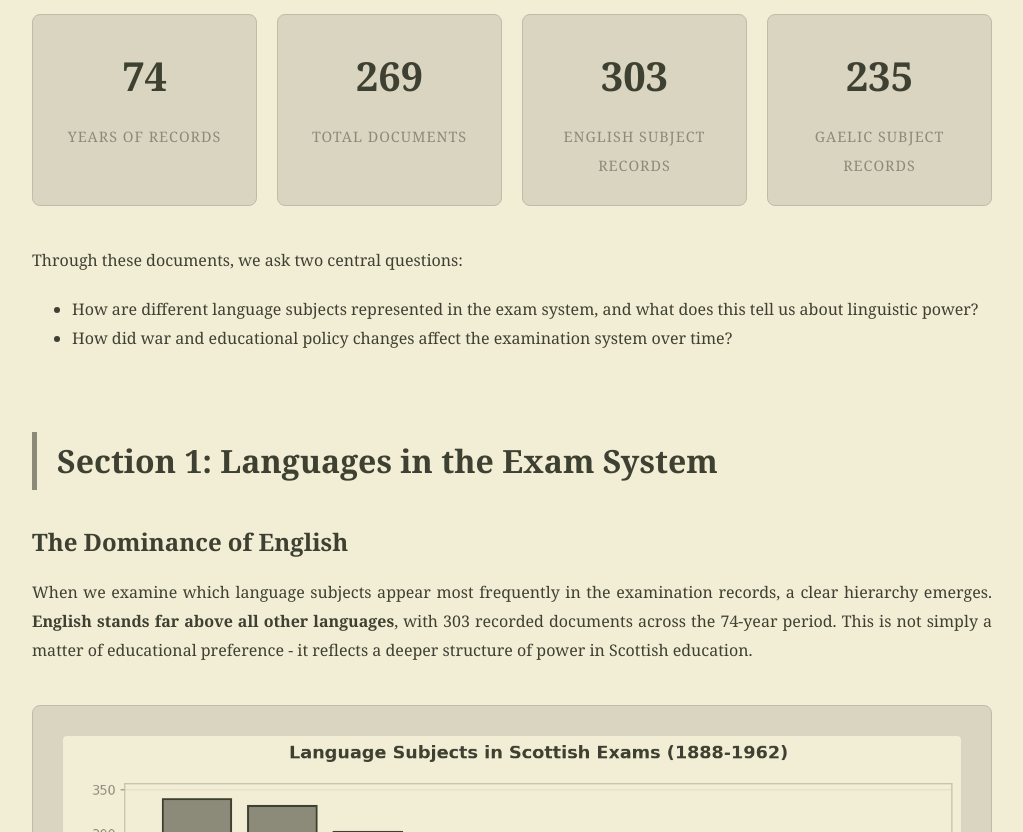
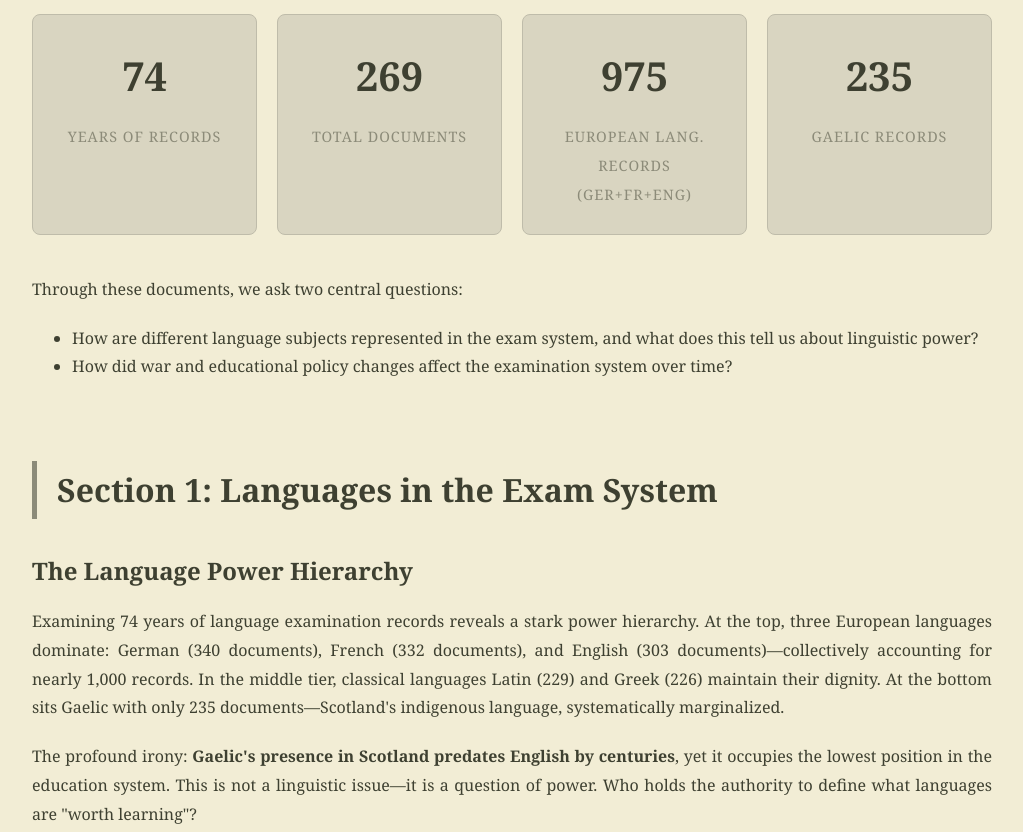
Before and after one commit to yitaochu66-dotcom/scottish-education-data-, a plain HTML site: page index.html in a window 1280 px wide. Shown: the part 820-1652 px from the top of the page, without its empty margins (128-1151 px from the left). Drawn offline with Linux system fonts and the light colour scheme.

Commit message:
Update index.html

```diff
--- a/index.html
+++ b/index.html
@@ -221,12 +221,12 @@
                     <span class="stat-label">Total Documents</span>
                 </div>
                 <div class="stat-box">
-                    <span class="stat-number">303</span>
-                    <span class="stat-label">English Subject Records</span>
+                    <span class="stat-number">975</span>
+                    <span class="stat-label">European Lang. Records (Ger+Fr+Eng)</span>
                 </div>
                 <div class="stat-box">
                     <span class="stat-number">235</span>
-                    <span class="stat-label">Gaelic Subject Records</span>
+                    <span class="stat-label">Gaelic Records</span>
                 </div>
             </div>
 
@@ -240,17 +240,19 @@
         <section id="languages">
             <h2>Section 1: Languages in the Exam System</h2>
 
-            <h3>The Dominance of English</h3>
-            <p>When we examine which language subjects appear most frequently in the examination records, a clear hierarchy emerges. <span class="emphasis">English stands far above all other languages</span>, with 303 recorded documents across the 74-year period. This is not simply a matter of educational preference - it reflects a deeper structure of power in Scottish education.</p>
+            <h3>The Language Power Hierarchy</h3>
+            <p>Examining 74 years of language examination records reveals a stark power hierarchy. At the top, three European languages dominate: German (340 documents), French (332 documents), and English (303 documents)—collectively accounting for nearly 1,000 records. In the middle tier, classical languages Latin (229) and Greek (226) maintain their dignity. At the bottom sits Gaelic with only 235 documents—Scotland's indigenous language, systematically marginalized.</p>
+
+            <p>The profound irony: <span class="emphasis">Gaelic's presence in Scotland predates English by centuries</span>, yet it occupies the lowest position in the education system. This is not a linguistic issue—it is a question of power. Who holds the authority to define what languages are "worth learning"?</p>
 
             <div class="chart-container">
                 <img src="language_subjects_chart.png" alt="Language Subjects Frequency Chart">
-                <p class="chart-caption">Language subjects in Scottish leaving certificate examinations (1888-1962). English dominates while Gaelic remains marginal.</p>
+                <p class="chart-caption">Language subjects in Scottish Leaving Certificate examinations (1888-1962). European languages occupy dominant positions (German 340, French 332, English 303), while Gaelic, Scotland's indigenous language, appears in only 235 documents, revealing systematic marginalization within the education system.</p>
             </div>
 
             <div class="key-finding">
                 <h4>What this data suggests</h4>
-                <p>To obtain a leaving certificate, students typically needed to demonstrate proficiency in English. Other European languages like French, Latin, and German also featured prominently in the curriculum. However, Gaelic - the indigenous language of Scotland - appears with far less frequency, despite its historical and cultural significance to Scottish identity.</p>
+                <p>The three-tier hierarchy reveals how linguistic power operated in Scottish education. European languages—whether modern (German, French, English) or classical (Latin, Greek)—received substantial institutional support. These were the languages deemed worthy of formal examination and certification. Meanwhile, Gaelic, despite being indigenous to Scotland and spoken by communities across the Highlands and Islands, was relegated to the margins. This disparity reflects not educational necessity but colonial power structures that privileged external languages over indigenous ones.</p>
             </div>
 
             <h3>The Silence of Gaelic</h3>
@@ -319,7 +321,7 @@
             <h3>Four Key Findings</h3>
 
             <div class="quote-box">
-                <p><strong>1. The Dominance of English:</strong> English was not just one language among many - it was the language of success, required for certification and advancement.</p>
+                <p><strong>1. The Language Power Hierarchy:</strong> A clear three-tier system emerged: European languages (German 340, French 332, English 303) dominated at the top with nearly 1,000 records; classical languages (Latin, Greek) held the middle ground; while Gaelic, Scotland's indigenous language, was systematically marginalized at the bottom with only 235 records.</p>
             </div>
 
             <div class="quote-box">
```
